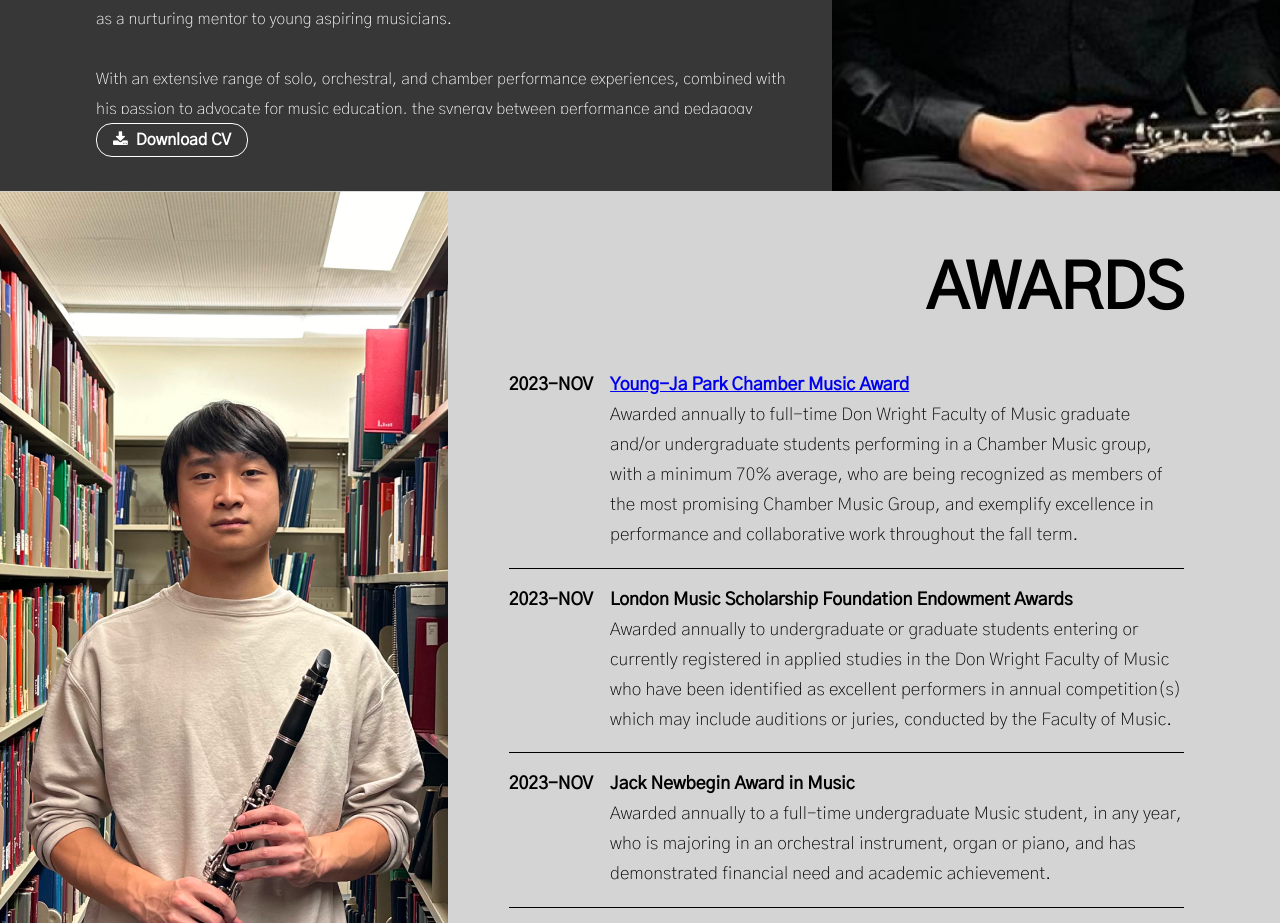
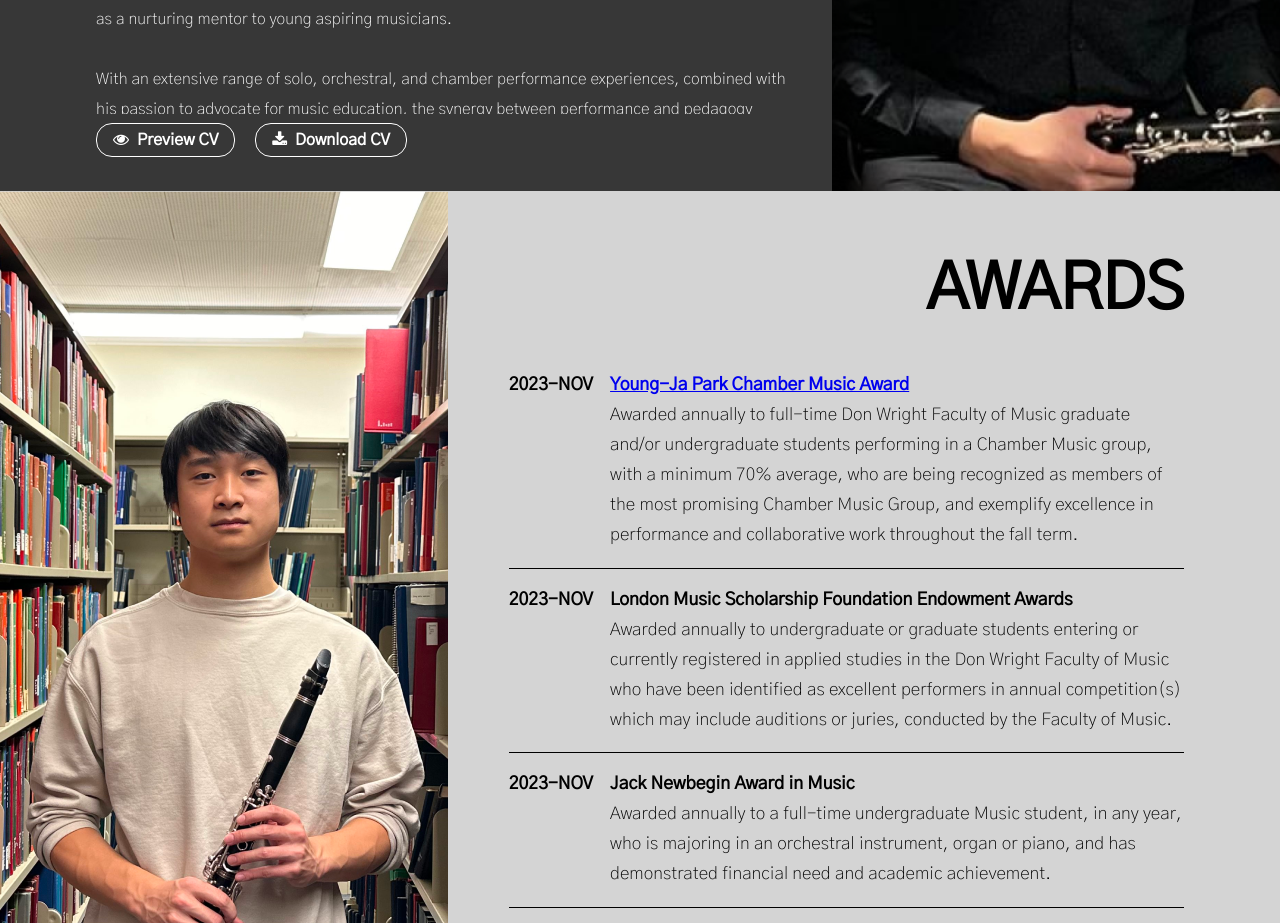
Before and after one commit to hzheng02/hzheng02.github.io, a plain HTML site: page index.html in a window 1280 px wide. Shown: the part 1409-2332 px from the top of the page. Drawn offline with Linux system fonts and the light colour scheme.

Commit message:
Added CV preview

```diff
--- a/index.html
+++ b/index.html
@@ -69,7 +69,8 @@
                         <br/><br/>
                         With an extensive range of solo, orchestral, and chamber performance experiences, combined with his passion to advocate for music education, the synergy between performance and pedagogy continues to shape his approach to music.
                     </p>
-                    <a class="cv" href="Harry Zheng's Music CV.docx.pdf" download="HARRY ZHENG CV"><i class="fa fa-download" style="margin-right: 0.5rem"></i>Download CV</a>
+                    <a class="cv" href="Harry Zheng's Music CV.docx.pdf" target="_blank"><i class="fa fa-eye" style="margin-right: 0.5rem"></i>Preview CV</a>
+                    <a style="margin-left: 1rem" class="cv" href="Harry Zheng's Music CV.docx.pdf" download="HARRY ZHENG CV"><i class="fa fa-download" style="margin-right: 0.5rem"></i>Download CV</a>
                 </div>
                 <div class="image-box"><img src="Bio.png"></div>
             </div>
```
